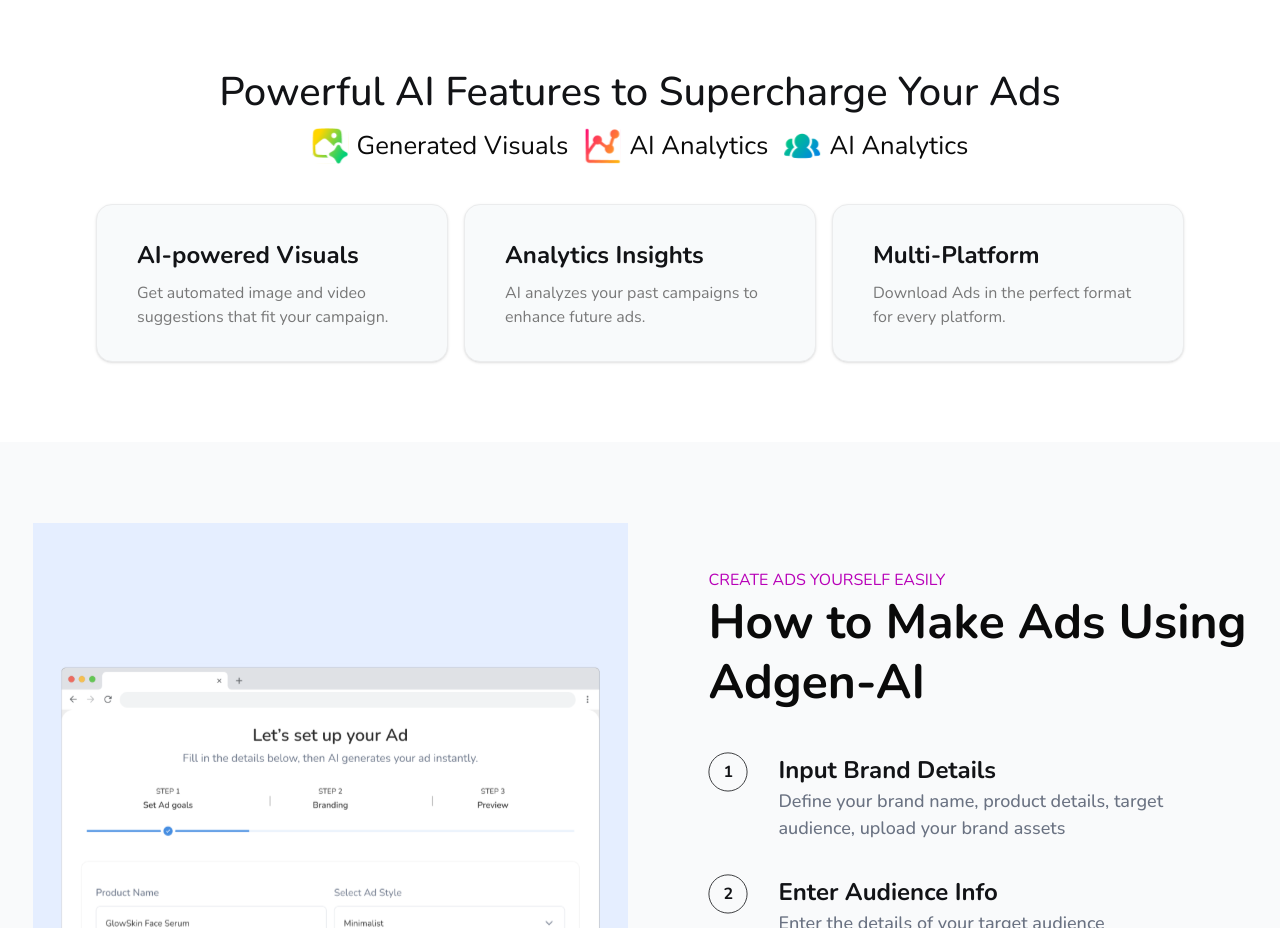
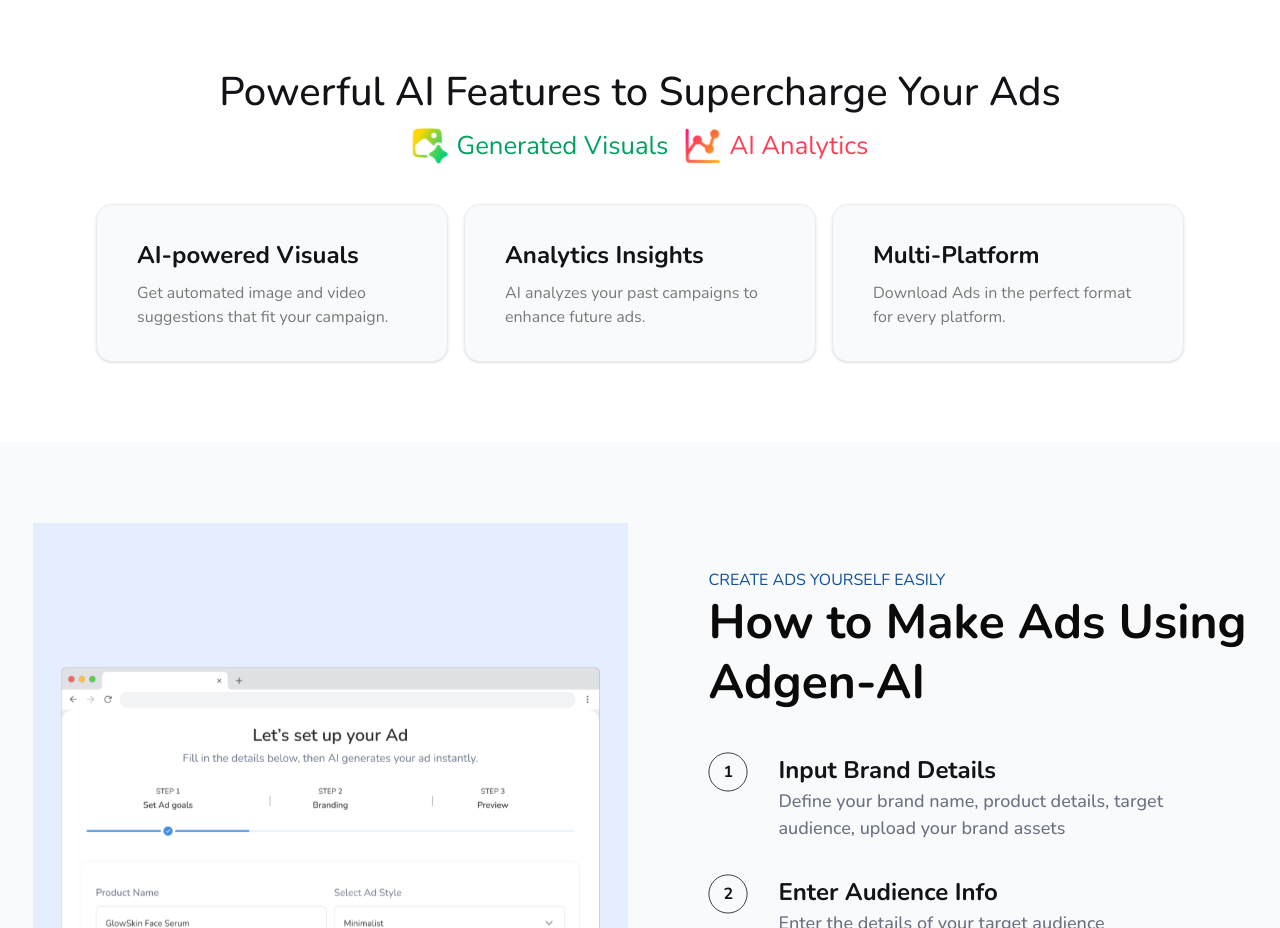
Before and after one commit to oyogbeche/AI-Ad-Gen-Frontend, a Next.js app: page / in a window 1280 px wide. Shown: the part 900-1828 px from the top of the page. Built offline with nearby package versions, Linux system fonts and the light colour scheme.

Commit message:
Final update

```diff
--- a/src/app/sections/create-ads.tsx
+++ b/src/app/sections/create-ads.tsx
@@ -36,7 +36,7 @@
       </div>
 
       <div className="flex flex-col text-center lg:text-left">
-        <p className="text-light-purple text-sm md:text-base">
+        <p className="text-[#10509A] text-sm md:text-base">
           CREATE ADS YOURSELF EASILY
         </p>
         <p className="text-[28px] md:text-[36px] lg:text-[48px] font-bold leading-tight">
--- a/src/app/sections/key-features.tsx
+++ b/src/app/sections/key-features.tsx
@@ -16,17 +16,12 @@
   {
     icon: <GeneratedVisual />,
     text: "Generated Visuals",
-    textColor: "[#00A05E;]",
+    textColor: "text-[#00A05E]",
   },
   {
     icon: <AiAnalytics />,
     text: "AI Analytics",
-    textColor: "[#FF3F56]",
-  },
-  {
-    icon: <AiAnalytics2 />,
-    text: "AI Analytics",
-    textColor: "[#FF3F56]",
+    textColor: "text-[#FF3F56]",
   },
 ];
 export default function FeaturesSection() {
@@ -55,7 +50,7 @@
       {tagData.map((tag, index) => (
         <div
           key={index}
-          className={`md:flex-row flex flex-col items-center gap-2  text-${tag.textColor}`}
+          className={`md:flex-row flex flex-col items-center gap-2 ${tag.textColor}`}
         >
           {tag.icon}
           <span className=" text-md lg:text-[25.695px] text-nowrap font-normal leading-[34.26px]">
```
